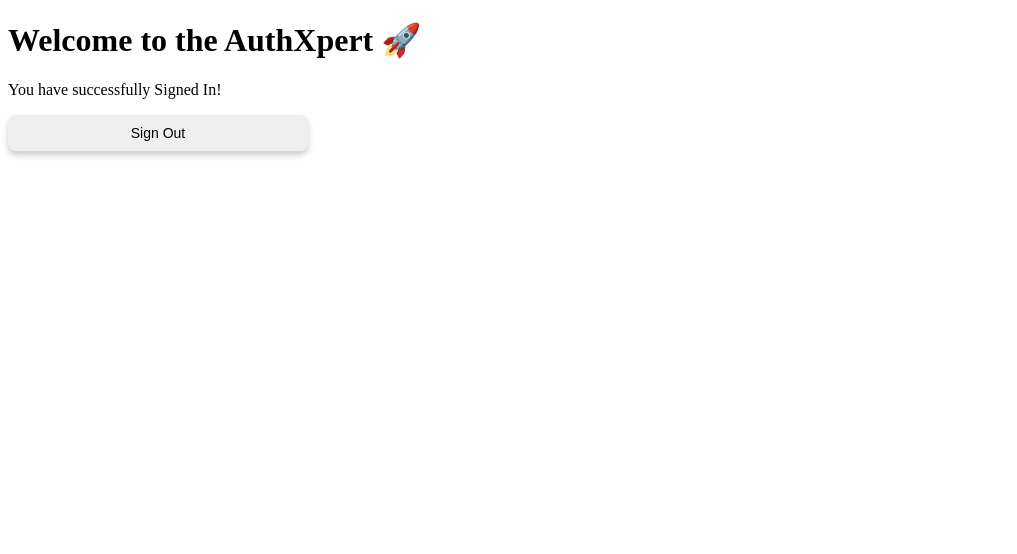
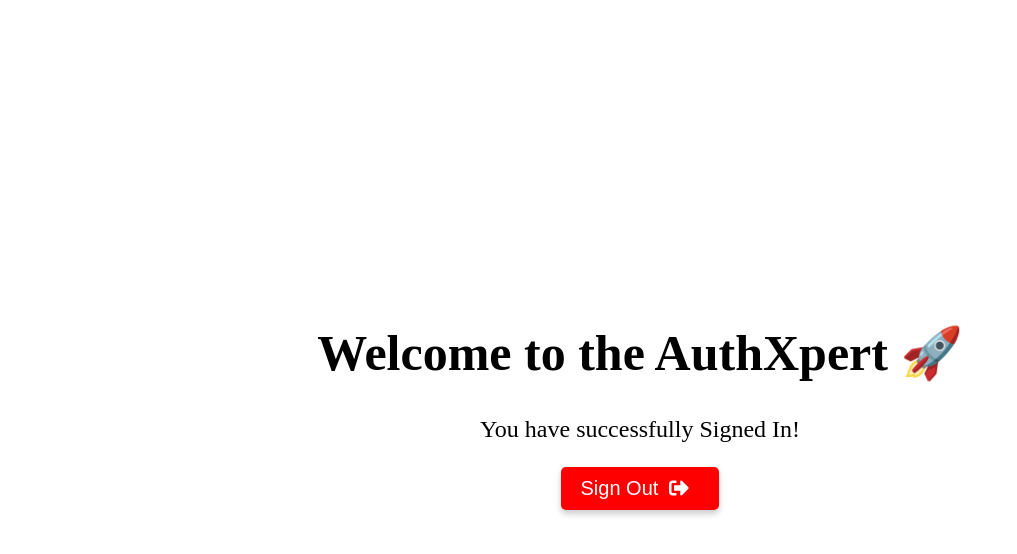
Before and after one commit to vikarnjha/React-AuthXpert, a React (Vite) app in the folder react-authxpert/: page /home in a window 1280 px wide. Shown: the top 554 px of the page, without its empty margins (0-1017 px from the left). Built offline with nearby package versions, Linux system fonts and the light colour scheme.

Commit message:
home css added

```diff
--- /dev/null
+++ b/react-authxpert/src/components/Home.css
@@ -0,0 +1,40 @@
+body {
+  display: flex;
+  justify-content: center;
+  align-items: center;
+  min-height: 100vh;
+  margin: 0;
+
+}
+p {
+  text-align: center;
+  font-size: 24px;
+  font-weight: normal;
+
+}
+h1 {
+  font-size: 50px;
+  text-align: center;
+}
+
+button {
+  background-color: red;
+  border: none;
+  color: white;
+  max-width: fit-content;
+  margin: 0 auto;
+  border-radius: 5px;
+  padding: 10px 20px;
+  font-size: 20px;
+  cursor: pointer;
+  transition: background-color 0.3s, color 0.3s;
+}
+
+button:hover {
+  transform: scale(1.05);
+}
+
+button:active {
+  transform: scale(0.98);
+
+}
--- a/react-authxpert/src/components/Home.jsx
+++ b/react-authxpert/src/components/Home.jsx
@@ -1,6 +1,8 @@
 // import { useEffect } from "react";
 import { useNavigate } from "react-router-dom";
 import { ToastContainer, toast } from "react-toastify";
+import "./Home.css";
+import { FaSignOutAlt } from "react-icons/fa";
 
 const Home = () => {
   const navigate = useNavigate();
@@ -26,16 +28,16 @@
 
   return (
     <>
-      <h1 className="text-4xl font-bold mb-4">Welcome to the AuthXpert 🚀</h1>
-      <p className="text-lg mb-8">You have successfully Signed In!</p>
+      <h1>Welcome to the AuthXpert 🚀</h1>
+      <p>You have successfully Signed In!</p>
       <button
         onClick={() => {
           signOutSuccess();
           signout();
         }}
-        className="bg-red-500 hover:bg-red-700 text-white py-2 px-6 rounded-lg transition"
       >
-        Sign Out
+        Sign Out &nbsp;
+        <FaSignOutAlt className="icon" />
       </button>
       <ToastContainer />
     </>
--- a/react-authxpert/src/components/Signup.jsx
+++ b/react-authxpert/src/components/Signup.jsx
@@ -314,7 +314,7 @@
       <ToastContainer
         className={"toast-container"}
         position="top-right"
-        autoClose={3000}
+        autoClose={2000}
         hideProgressBar={false}
         newestOnTop
         closeOnClick
```
Lines whose indentation alone changed are shown as unchanged.
